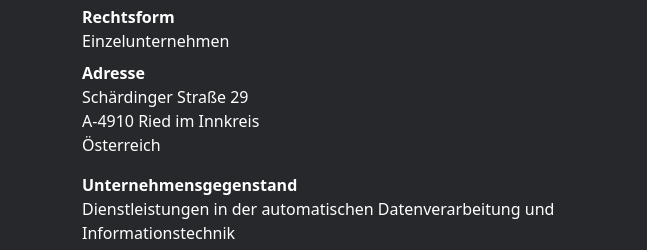
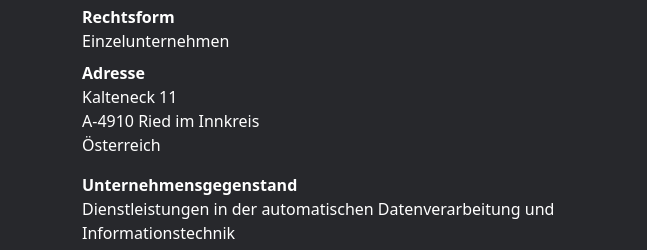
Before and after one commit to Monkeys-With-Jobs/monkeys-with-jobs.github.io, an Astro site: page /imprint in a window 1280 px wide. Shown: the part 209-459 px from the top of the page, 0-647 px from the left. Built offline with nearby package versions, Linux system fonts and the light colour scheme; Astro itself is replaced by a stand-in of ours.

Commit message:
Updated address

```diff
--- a/src/pages/imprint.astro
+++ b/src/pages/imprint.astro
@@ -18,7 +18,7 @@ import DefaultLayout from "../layouts/DefaultLayout.astro";
           <dt>Adresse</dt>
           <dd>
             <address>
-              Schärdinger Straße 29<br>
+              Kalteneck 11<br>
               A-4910 Ried im Innkreis<br>
               Österreich
             </address>
```
